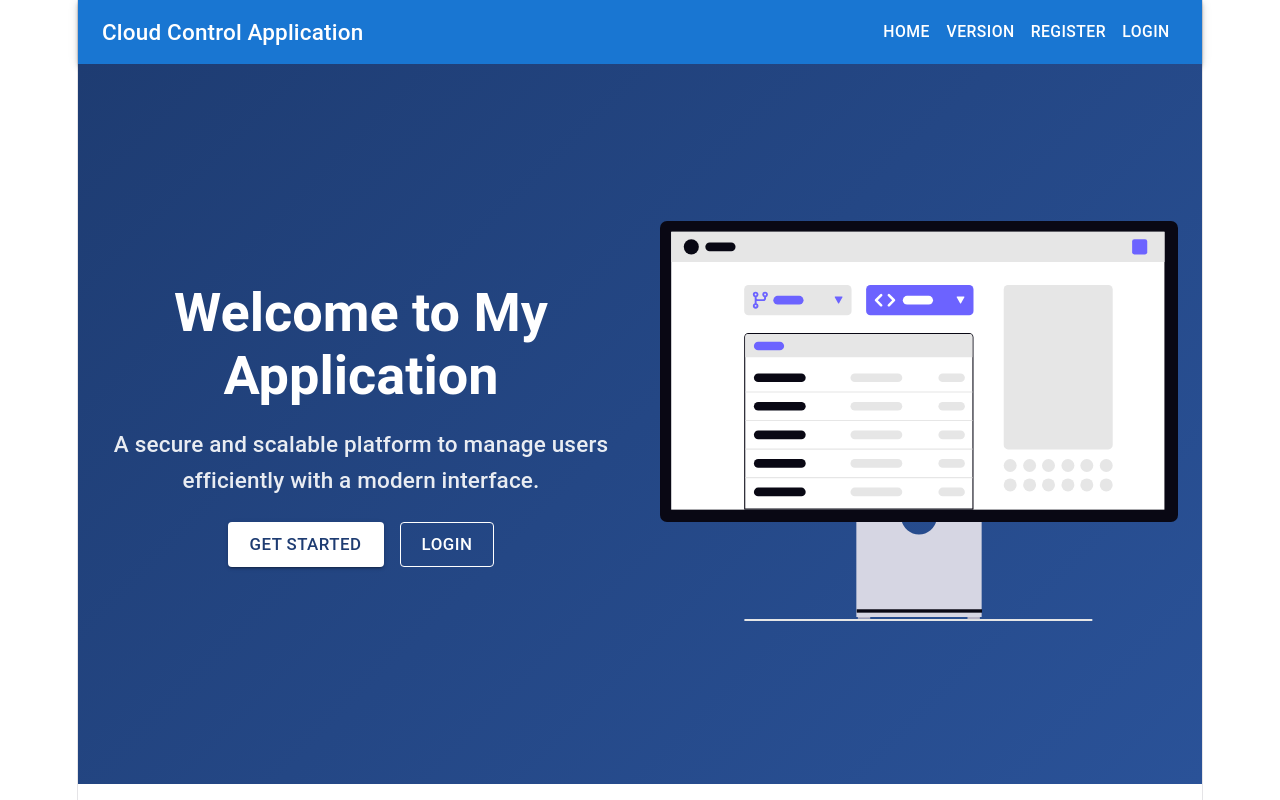
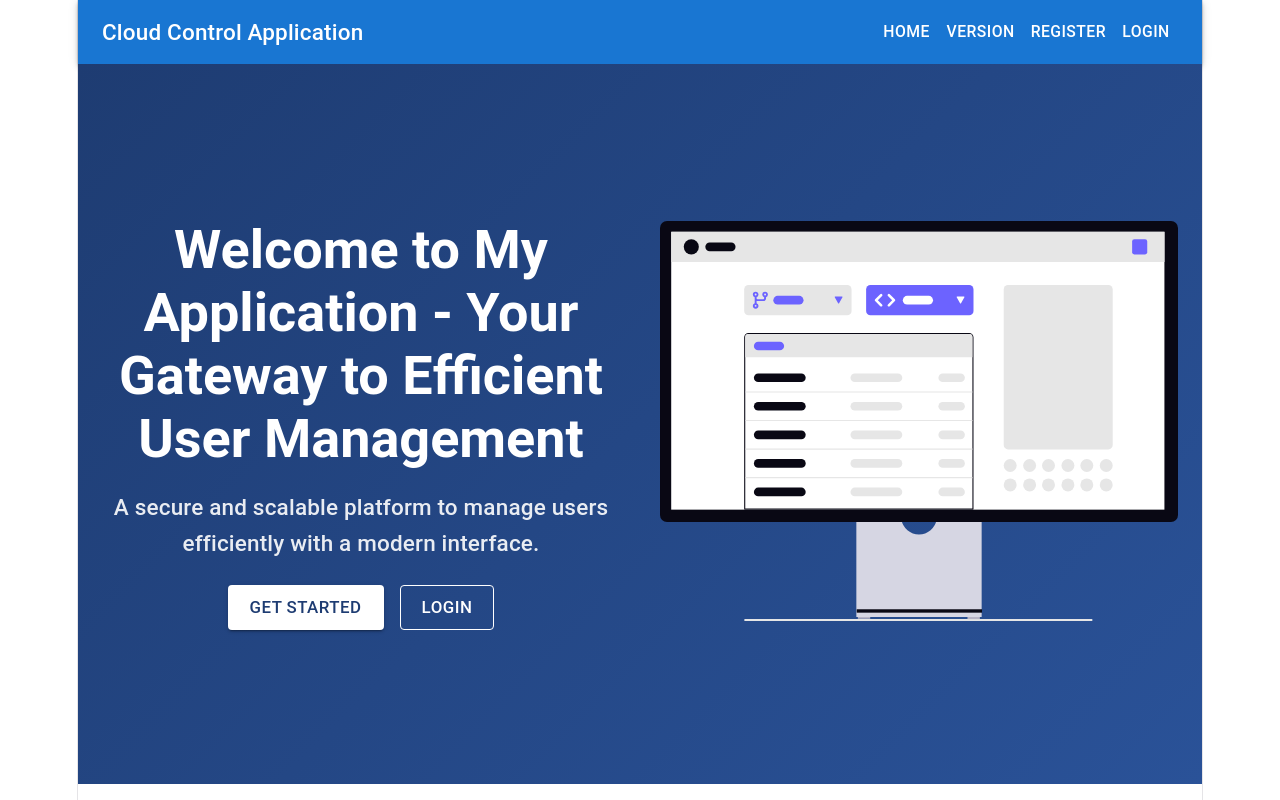
Before and after one commit to AlfinAkash/autodeploy-fullstack-ec2, a React app in the folder frontend/: page / in a window 1280 px wide. Built offline with nearby package versions, Linux system fonts and the light colour scheme; no server answers; the HTML template or start-up script is replaced by a standard one.

Commit message:
fix: update new changes(test)

```diff
--- a/frontend/src/pages/Welcome.jsx
+++ b/frontend/src/pages/Welcome.jsx
@@ -29,7 +29,7 @@ const Welcome = () => {
 
           <Box sx={{ flex: 1 }}>
             <Typography variant="h3" fontWeight="bold" gutterBottom>
-              Welcome to My Application
+              Welcome to My Application - Your Gateway to Efficient User Management
             </Typography>
 
             <Typography variant="h6" sx={{ opacity: 0.9, mb: 3 }}>
```
